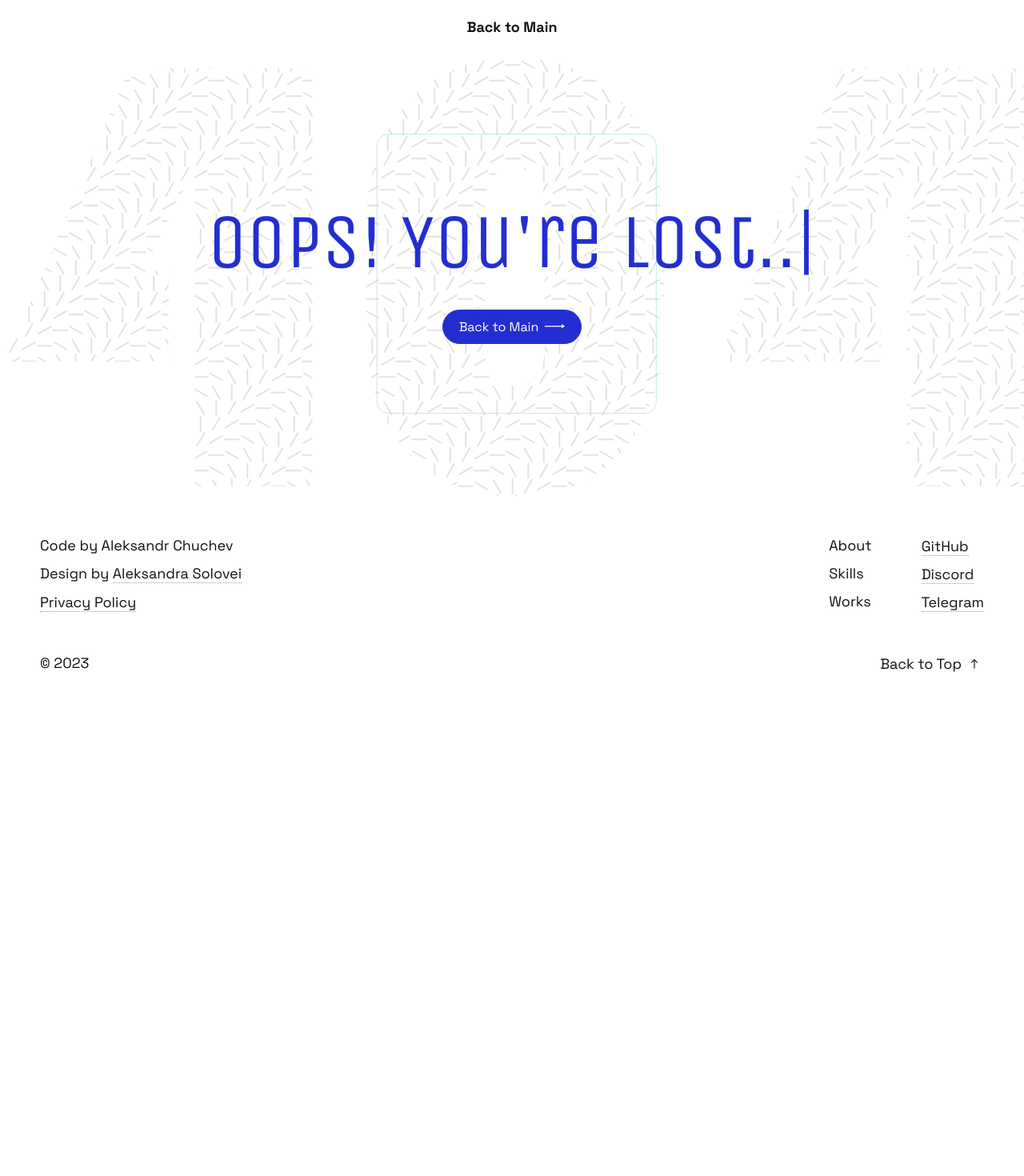
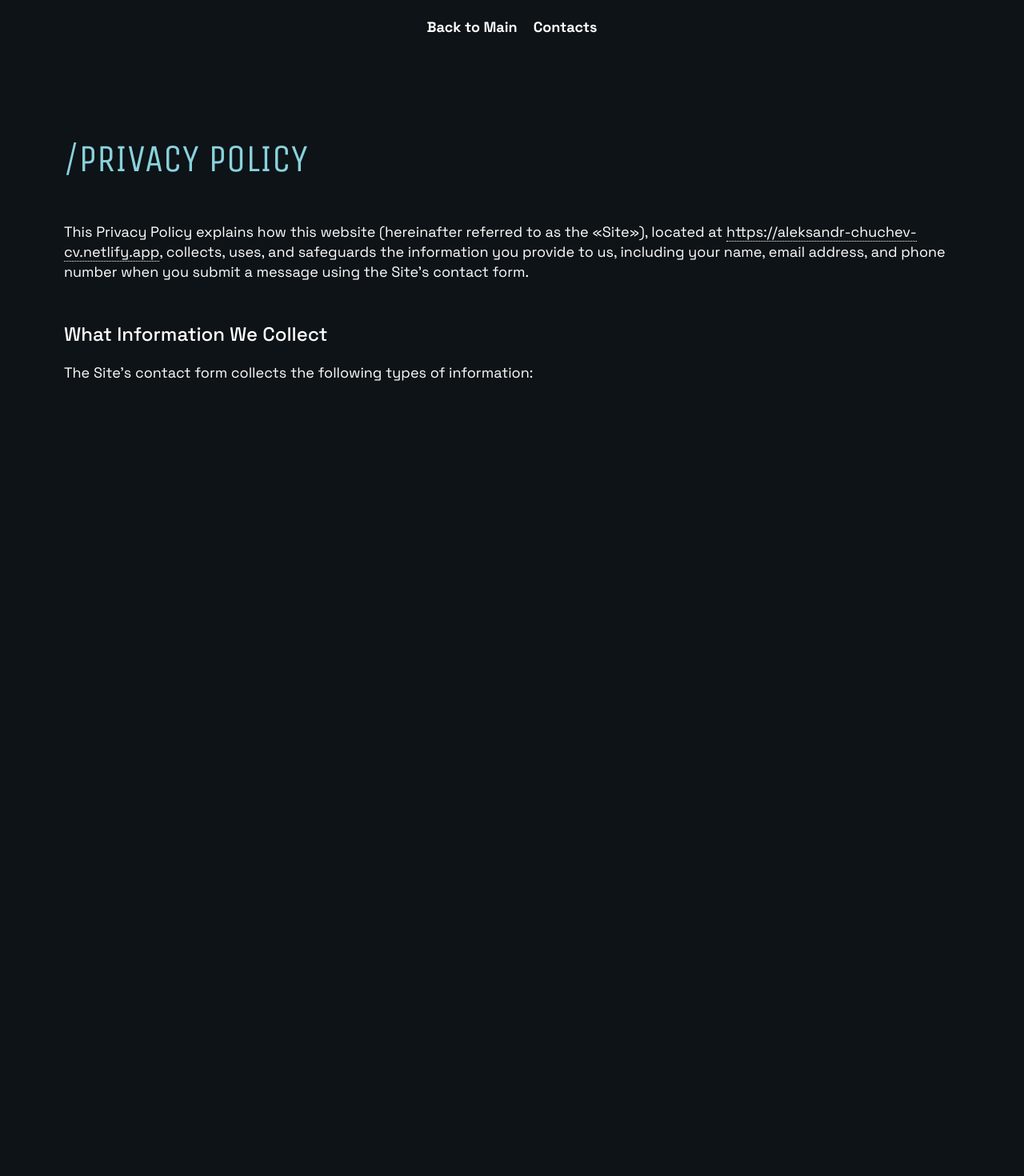
Before and after one commit to LoginamNet/aleksandr-chuchev-cv, a React (Vite) app: page /privacy-policy in a window 1280 px wide. Shown: the top 1470 px of the page at 80% size. Before the commit the page ends 905 px from the top, so only its background shows below. Built offline with nearby package versions, Linux system fonts and the light colour scheme.

Commit message:
feat: add privacy policy page

```diff
--- a/src/App.tsx
+++ b/src/App.tsx
@@ -3,6 +3,7 @@ import { Routes, Route } from 'react-router-dom';
 import Layout from './layout/layout';
 import CVMain from './pages/cv/cv';
 import Projects from './pages/projects/projects';
+import PrivacyPolicy from './pages/privacy-policy/privacy-policy';
 import NotFound from './pages/not-found/not-fount';
 
 function App() {
@@ -11,6 +12,7 @@ function App() {
       <Route path="/" element={<Layout />}>
         <Route index element={<CVMain />} />
         <Route path="projects" element={<Projects />} />
+        <Route path="privacy-policy" element={<PrivacyPolicy />} />
         <Route path="*" element={<NotFound />} />
       </Route>
     </Routes>
--- a/src/components/cv-title/cv-title.tsx
+++ b/src/components/cv-title/cv-title.tsx
@@ -58,7 +58,7 @@ function CVTitle(props: ComponentProps) {
       <div className="wrapper cv-title">
         <div className="cv-title__text-box">
           <span className="cv-title__text text-color-dark">Front-end Developer</span>
-          <h1 className="small-text text-color-blue">
+          <h1 className="small-text text-color-blue text-uppercased">
             {text}
             <span className="cursor">|</span>
           </h1>
--- /dev/null
+++ b/src/components/privacy/privacy-header/privacy-header.tsx
@@ -0,0 +1,39 @@
+import { useRef, useState, useEffect } from 'react';
+
+type ComponentProps = {
+  text: string;
+};
+
+function PrivacyHeader(props: ComponentProps) {
+  const textRef = useRef<HTMLDivElement>(null);
+  const [position, setPosition] = useState(0);
+
+  const handleScroll = () => {
+    if (textRef.current !== null) {
+      setPosition(window.screen.height - textRef.current.getBoundingClientRect().top);
+    }
+  };
+
+  useEffect(() => {
+    window.removeEventListener('scroll', handleScroll);
+    window.addEventListener('scroll', handleScroll);
+    return () => window.removeEventListener('scroll', handleScroll);
+  }, []);
+
+  useEffect(() => {
+    handleScroll();
+  }, []);
+
+  return (
+    <h3
+      className={`privacy-header text-color-white element-apear-on-scroll ${
+        position <= 100 && 'element-not-scrolled'
+      }`}
+      ref={textRef}
+    >
+      {props.text}
+    </h3>
+  );
+}
+
+export default PrivacyHeader;
--- /dev/null
+++ b/src/components/privacy/privacy-list/privacy-list-item.tsx
@@ -0,0 +1,39 @@
+import { useRef, useState, useEffect } from 'react';
+
+type ComponentProps = {
+  text: string;
+};
+
+function PrivacyListItem(props: ComponentProps) {
+  const listElRef = useRef<HTMLLIElement>(null);
+  const [position, setPosition] = useState(0);
+
+  const handleScroll = () => {
+    if (listElRef.current !== null) {
+      setPosition(window.screen.height - listElRef.current.getBoundingClientRect().top);
+    }
+  };
+
+  useEffect(() => {
+    window.removeEventListener('scroll', handleScroll);
+    window.addEventListener('scroll', handleScroll);
+    return () => window.removeEventListener('scroll', handleScroll);
+  }, []);
+
+  useEffect(() => {
+    handleScroll();
+  }, []);
+
+  return (
+    <li
+      className={`privacy-text text-color-white element-apear-on-scroll ${
+        position <= 100 && 'element-not-scrolled'
+      }`}
+      ref={listElRef}
+    >
+      {props.text}
+    </li>
+  );
+}
+
+export default PrivacyListItem;
--- /dev/null
+++ b/src/components/privacy/privacy-list/privacy-list.tsx
@@ -0,0 +1,17 @@
+import PrivacyListItem from './privacy-list-item';
+
+type ComponentProps = {
+  list: string[];
+};
+
+function PrivacyList(props: ComponentProps) {
+  return (
+    <ul className="privacy-list">
+      {props.list.map((el, key) => (
+        <PrivacyListItem key={key} text={el} />
+      ))}
+    </ul>
+  );
+}
+
+export default PrivacyList;
--- /dev/null
+++ b/src/components/privacy/privacy-text/privacy-text.tsx
@@ -0,0 +1,46 @@
+import { useRef, useState, useEffect } from 'react';
+
+type ComponentProps = {
+  textBefore?: string;
+  link?: string;
+  linkHref?: string;
+  textAfter?: string;
+};
+
+function PrivacyText(props: ComponentProps) {
+  const textRef = useRef<HTMLDivElement>(null);
+  const [position, setPosition] = useState(0);
+
+  const handleScroll = () => {
+    if (textRef.current !== null) {
+      setPosition(window.screen.height - textRef.current.getBoundingClientRect().top);
+    }
+  };
+
+  useEffect(() => {
+    window.removeEventListener('scroll', handleScroll);
+    window.addEventListener('scroll', handleScroll);
+    return () => window.removeEventListener('scroll', handleScroll);
+  }, []);
+
+  useEffect(() => {
+    handleScroll();
+  }, []);
+
+  return (
+    <span
+      className={`privacy-text text-color-white element-apear-on-scroll ${
+        position <= 100 && 'element-not-scrolled'
+      }`}
+      ref={textRef}
+    >
+      {props.textBefore}
+      <a className="privacy__link text-color-white" href={props.linkHref}>
+        {props.link}
+      </a>
+      {props.textAfter}
+    </span>
+  );
+}
+
+export default PrivacyText;
--- /dev/null
+++ b/src/components/privacy/privacy.css
@@ -0,0 +1,44 @@
+.privacy,
+.privacy__text-box {
+  display: flex;
+  flex-direction: column;
+  gap: 50px;
+}
+
+.privacy__text-box {
+  gap: 20px;
+}
+
+.privacy-text {
+  font-family: 'Space Grotesk';
+  font-size: 18px;
+  font-weight: 400;
+  line-height: 25px;
+}
+
+.privacy-list {
+  padding-left: 2rem;
+}
+
+.privacy__link {
+  width: fit-content;
+  text-decoration: none;
+  border-top: 1px solid transparent;
+  border-bottom: 1px dotted var(--cv-white);
+  transition: 0.5s;
+  cursor: pointer;
+}
+
+.privacy__link:hover {
+  border-bottom: 1px dotted transparent;
+}
+
+@media (max-width: 519px) {
+  .privacy {
+    gap: 40px;
+  }
+
+  .privacy-text {
+    font-size: 16px;
+  }
+}
--- /dev/null
+++ b/src/components/privacy/privacy.tsx
@@ -0,0 +1,79 @@
+import PrivacyHeader from './privacy-header/privacy-header';
+import PrivacyList from './privacy-list/privacy-list';
+import PrivacyText from './privacy-text/privacy-text';
+
+import './privacy.css';
+
+function Privacy() {
+  return (
+    <section className="section section-dark" id="privacy">
+      <div className="wrapper privacy">
+        <h2 className="text-color-peperment text-uppercased">/Privacy Policy</h2>
+        <div className="privacy__text-box">
+          <PrivacyText
+            textBefore="This Privacy Policy explains how this website (hereinafter referred to as the «Site»), located at  "
+            link="https://aleksandr-chuchev-cv.netlify.app"
+            linkHref="https://aleksandr-chuchev-cv.netlify.app"
+            textAfter=", collects, uses, and safeguards the information you provide to us, including your name, email address, and phone number when you submit a message using the Site’s contact form."
+          />
+        </div>
+        <div className="privacy__text-box">
+          <PrivacyHeader text="What Information We Collect" />
+          <PrivacyText textBefore="The Site’s contact form collects the following types of information:" />
+          <PrivacyList list={['Name', 'Email adress', 'Phone number']}></PrivacyList>
+          <PrivacyText
+            textBefore="The provided data is transmitted using the EmailJS library. You can review the privacy policy of this service by following this link: "
+            link="https://www.emailjs.com/legal/privacy-policy/"
+            linkHref="https://www.emailjs.com/legal/privacy-policy/"
+          />
+        </div>
+        <div className="privacy__text-box">
+          <PrivacyHeader text="How We Use Your Information" />
+          <PrivacyText textBefore="We use the collected information to process your inquiries submitted through the contact form and provide you with the requested information." />
+        </div>
+        <div className="privacy__text-box">
+          <PrivacyHeader text="Methods of Information Collection" />
+          <PrivacyText textBefore="We collect information that you provide to us through the Site’s contact form, including your name, email address, and phone number." />
+        </div>
+        <div className="privacy__text-box">
+          <PrivacyHeader text="Data Retention Period" />
+          <PrivacyText textBefore="We will retain your information only for as long as necessary to achieve the purposes for which it was collected." />
+        </div>
+        <div className="privacy__text-box">
+          <PrivacyHeader text="Data Security" />
+          <PrivacyText textBefore="We take measures to secure your information. We protect data through technical and organizational measures to prevent unauthorized access, loss, or disclosure." />
+        </div>
+        <div className="privacy__text-box">
+          <PrivacyHeader text="Sharing Information with Third Parties" />
+          <PrivacyText textBefore="We do not disclose your information to third parties without your consent." />
+        </div>
+        <div className="privacy__text-box">
+          <PrivacyHeader text="Rights" />
+          <PrivacyText textBefore="You have the following rights:" />
+          <PrivacyList
+            list={[
+              'Access to your information: You have the right to request access to your personal information.',
+              'Correction of inaccuracies: If your information is incomplete or inaccurate, you can request corrections.',
+              'Data deletion: You can request the deletion of the data you have submitted.',
+            ]}
+          ></PrivacyList>
+        </div>
+        <div className="privacy__text-box">
+          <PrivacyHeader text="Changes to the Privacy Policy" />
+          <PrivacyText textBefore="We reserve the right to make changes to our Privacy Policy. Any changes will be posted on this page." />
+        </div>
+        <div className="privacy__text-box">
+          <PrivacyHeader text="Consent" />
+          <PrivacyText textBefore="By using the Site’s contact form, you consent to the collection and use of information in accordance with this Privacy Policy." />
+          <PrivacyText
+            textBefore="If you have any questions or need additional information about our Privacy Policy, please contact us at the following email address: "
+            link="loginamnet@gmail.com"
+            linkHref="mailto:loginamnet@gmail.com"
+          />
+        </div>
+      </div>
+    </section>
+  );
+}
+
+export default Privacy;
--- a/src/layout/common.css
+++ b/src/layout/common.css
@@ -37,6 +37,13 @@ h2 {
   font-family: 'Unica One';
   font-size: 48px;
   font-weight: normal;
+}
+
+h3 {
+  font-family: 'Space Grotesk';
+  font-size: 24px;
+  font-weight: 500;
+  line-height: 31px;
 }
 
 button {
@@ -136,6 +143,10 @@ button {
     font-size: 40px;
   }
 
+  h3 {
+    font-size: 18px;
+  }
+
   .element-not-scrolled {
     transform: translateY(70px);
   }
--- a/src/layout/footer/footer.tsx
+++ b/src/layout/footer/footer.tsx
@@ -1,3 +1,4 @@
+import { Link } from 'react-router-dom';
 import { HashLink } from 'react-router-hash-link';
 
 import './footer.css';
@@ -10,7 +11,7 @@ function Footer() {
           <div className="footer-box__authors">
             <span className="text-color-dark">Code by Aleksandr Chuchev</span>
             <span className="text-color-dark">
-              Design by{' '}
+              Design by
               <a
                 className="footer__link text-color-dark"
                 href="https://www.linkedin.com/in/aleksandra-solovei"
@@ -18,12 +19,13 @@ function Footer() {
                 Aleksandra Solovei
               </a>
             </span>
-            <a
+            <Link
               className="footer__link text-color-dark"
-              href="https://www.linkedin.com/in/aleksandra-solovei"
+              to="/privacy-policy"
+              onClick={() => window.scrollTo(0, 0)}
             >
               Privacy Policy
-            </a>
+            </Link>
           </div>
           <div className="footer-box__links">
             <div className="footer-box__cv-links">
--- a/src/layout/header/header.tsx
+++ b/src/layout/header/header.tsx
@@ -13,7 +13,11 @@ function Header() {
   }, [location]);
 
   return (
-    <header className={`header ${url === '/projects' ? 'section-dark' : 'section-white'}`}>
+    <header
+      className={`header ${
+        url === '/projects' || url === '/privacy-policy' ? 'section-dark' : 'section-white'
+      }`}
+    >
       <div className="header-box">
         <nav className={url === '/' ? 'header-menu' : 'non-displayed'}>
           <HashLink
@@ -41,7 +45,11 @@ function Header() {
             Contacts
           </HashLink>
         </nav>
-        <nav className={url === '/projects' ? 'header-menu' : 'non-displayed'}>
+        <nav
+          className={
+            url === '/projects' || url === '/privacy-policy' ? 'header-menu' : 'non-displayed'
+          }
+        >
           <Link
             to="/"
             className="cv-link cv-link__bold cv-link__underline cv-link__underline-peperment text-color-white"
@@ -55,7 +63,13 @@ function Header() {
             Contacts
           </HashLink>
         </nav>
-        <nav className={url !== '/projects' && url !== '/' ? 'header-menu' : 'non-displayed'}>
+        <nav
+          className={
+            url !== '/projects' && url !== '/privacy-policy' && url !== '/'
+              ? 'header-menu'
+              : 'non-displayed'
+          }
+        >
           <Link
             to="/"
             className="cv-link cv-link__bold cv-link__underline cv-link__underline-blue text-color-dark"
--- /dev/null
+++ b/src/pages/privacy-policy/privacy-policy.tsx
@@ -0,0 +1,13 @@
+import Privacy from '../../components/privacy/privacy';
+import CVContacts from '../../components/cv-contacts/cv-contacts';
+
+function PrivacyPolicy() {
+  return (
+    <>
+      <Privacy />
+      <CVContacts />
+    </>
+  );
+}
+
+export default PrivacyPolicy;
```
